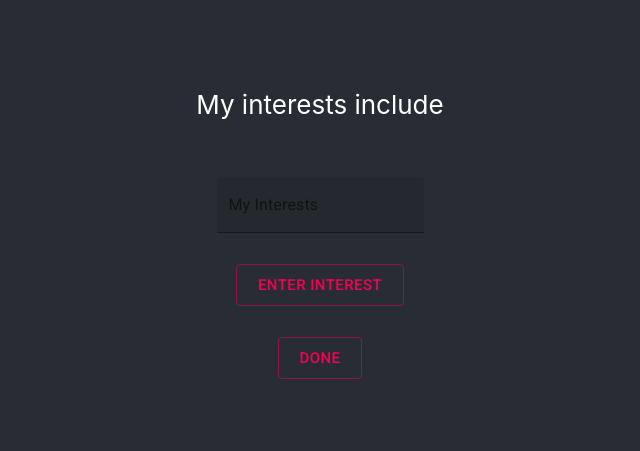
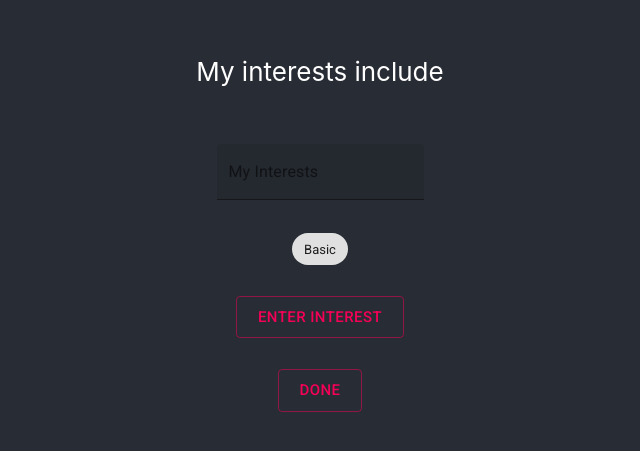
Before and after one commit to kylerioux/HackWestern6, a React (Create React App) app in the folder frontend/: page /accountcreationq3 in a window 1280 px wide. Shown: the part 179-630 px from the top of the page, without its empty margins (320-960 px from the left). Built offline with nearby package versions, Linux system fonts and the light colour scheme.

Commit message:
value not pulled correctly

```diff
--- a/frontend/src/components/AccountCreationQ3/AccountCreationQ3.js
+++ b/frontend/src/components/AccountCreationQ3/AccountCreationQ3.js
@@ -16,8 +16,7 @@ import { makeStyles } from '@material-ui/core/styles';
 import FormControl from '@material-ui/core/FormControl';
 import Slider from '@material-ui/core/Slider';
 import TextField from '@material-ui/core/TextField';
-
-
+import Chip from '@material-ui/core/Chip';
 
 //   function valuetext(value) {
 //     return `${value}°C`;
@@ -32,21 +31,34 @@ const useStyles = makeStyles(theme => ({
     },
   }));
 
-
  class AccountCreationQ3 extends React.Component {
 
   state = {
     showDashboard: false,
+    chipTags:[],
+    myCtr:0,
+    value:null,
+
   }
 
   handleInterest = async () => {
+    console.log("value is: ", this.state.value)
+    this.state.chipTags[this.state.myCtr]=this.state.value;
+    this.state.myCtr=this.state.myCtr+1;
     console.log("entered")
   }
 
   handleDone = async () => {
     console.log("done")
+    console.log("my ctr is: ",this.state.myCtr)
   }
 
+  handleChange = (event, newValue) => {
+    console.log("Change happened")
+    this.setState(() => ({
+      value: newValue
+    }))
+  }
 
   render() {
     if (this.state.showDashboard === true) {
@@ -61,7 +73,12 @@ const useStyles = makeStyles(theme => ({
 
               <form className={this.root} noValidate autoComplete="off">
 
-                    <TextField color="secondary" id="filled-basic" label="My Interests" variant="filled" />
+                    <TextField onChange={this.handleChange} value={this.state.value} color="secondary" id="filled-basic" label="My Interests" variant="filled" />
+
+                    <br></br>
+                    <br></br>
+
+                    <Chip label="Basic" />
 
                     <br></br>
                     <br></br>
```
